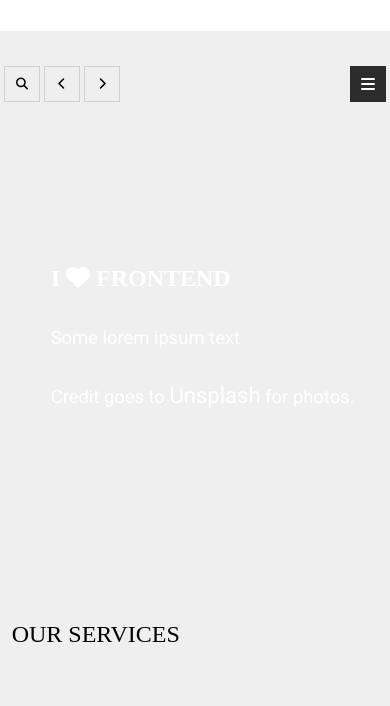
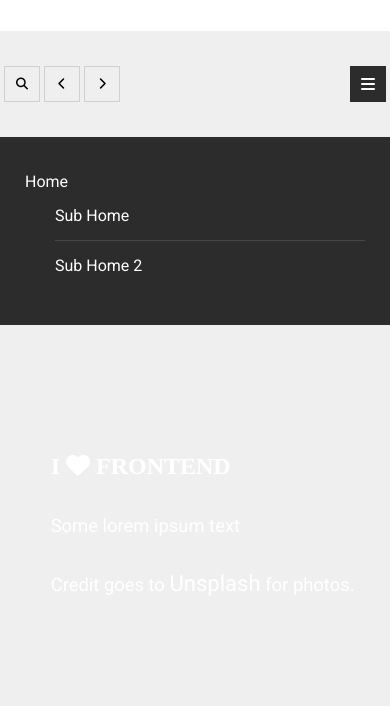
Before and after one commit to storme-dev/frontend-lab, a plain HTML site: page workflow/landing-page/index.html in a window 390 px wide. Both pictures are taken after a click on the element 368 px from the left and 221 px from the top of the page. Shown: the part 138-844 px from the top of the page. Drawn offline with Linux system fonts and the light colour scheme.

Commit message:
mobile navigation

```diff
--- a/workflow/landing-page/css/main.css
+++ b/workflow/landing-page/css/main.css
@@ -140,6 +140,38 @@ ul {
     justify-content: center;
 
     cursor: pointer;
+}
+
+/* Mobile navigation */
+.mobile-navigation {
+    background: #2c2c2c;
+    padding: 10px;
+}
+
+.mobile-navigation__submenu {
+    padding-left: 30px;
+}
+
+.mobile-navigation__item {
+    padding: 25px 0;
+    margin: 0 15px;
+    font-size: 1em;
+    border-bottom: 1px #474747 solid;
+}
+
+.mobile-navigation__subitem {
+    font-size: 1em;
+    border-bottom: 1px #474747 solid;
+    padding: 15px 0;
+}
+
+.mobile-navigation__subitem:last-child, .mobile-navigation__item:last-child {
+    border-bottom: none;
+}
+
+.mobile-navigation a {
+    font-family: 'Roboto', sans-serif;
+    color: #fff;
 }
 
 /* Promo */
@@ -408,7 +440,6 @@ ul {
 
 .contact-form__field > textarea {
     min-height: 120px;
-    min-width: 250px;
 }
 
 .contact-form__button {
--- a/workflow/landing-page/index.html
+++ b/workflow/landing-page/index.html
@@ -3,6 +3,7 @@
 <head>
     <meta charset="UTF-8">
     <title>Title</title>
+    <meta name="viewport" content="width=device-width, initial-scale=1">
     <!-- Roboto Slab -->
     <link rel="preconnect" href="https://fonts.googleapis.com">
     <link rel="preconnect" href="https://fonts.gstatic.com" crossorigin>
@@ -45,13 +46,26 @@
                 <li class="breadcrumb__item"><a href="#">contact</a></li>
             </ul>
         </nav>
-        <div class="burger-button">
+        <div class="burger-button" id="burger-button">
             <i class="fa fa-bars"></i>
         </div>
     </div>
-    <div class="mobile-navigation">
-
-    </div>
+    <nav class="mobile-navigation" style="display: none" id="mobile-navigation">
+        <ul>
+<!--            <li class="mobile-navigation__item"><a href="#">Home</a></li>-->
+            <li class="mobile-navigation__item">
+                <a href="#">Home</a>
+                <ul class="mobile-navigation__submenu">
+                    <li class="mobile-navigation__subitem">
+                        <a href="#">Sub Home</a>
+                    </li>
+                    <li class="mobile-navigation__subitem">
+                        <a href="#">Sub Home 2</a>
+                    </li>
+                </ul>
+            </li>
+        </ul>
+    </nav>
     <div class="promo">
         <h2 class="promo__title">I <i class="fas fa-heart"></i> FRONTEND</h2>
         <p class="promo__subtitle">Some lorem ipsum text</p>
@@ -259,7 +273,7 @@
                 </div>
                 <div class="contact-form__field">
                     <label for="message">Your Message:</label>
-                    <textarea name="message" id="message" cols="30" rows="8"></textarea>
+                    <textarea name="message" id="message"></textarea>
                 </div>
                 <div class="contact-form__field">
                     <label></label>
@@ -297,6 +311,11 @@
         }
     }
 
+    document.getElementById('burger-button').addEventListener('click', e => {
+        const mobileNavigation = document.getElementById('mobile-navigation');
+        mobileNavigation.style.display = mobileNavigation.style.display === 'none' ? 'block' : 'none';
+    })
+
     /*
     const drop = new DropdownMenu(['Item 1', 'Item 2', 'Item 3']);
     drop.attachToElement(document.getElementById('attach'));*/
```
